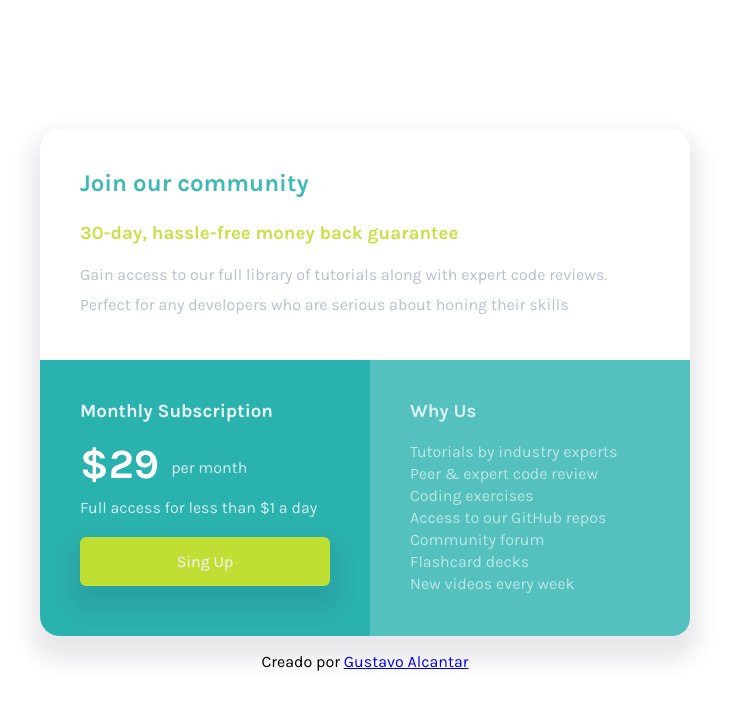
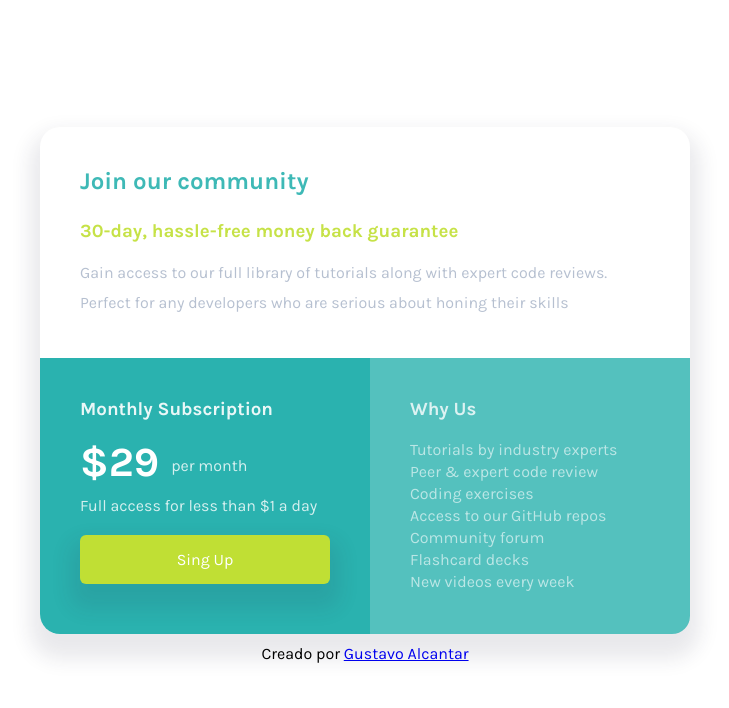
Before and after one commit to saul-gustavo/single-price-grid-component, a plain HTML site: page index.html in a window 1280 px wide. Shown: the whole page, without its empty margins (275-1004 px from the left). Drawn offline with Linux system fonts and the light colour scheme.

Commit message:
Se modifico el diseño

```diff
--- a/styles.css
+++ b/styles.css
@@ -136,7 +136,8 @@ body {
 }
 
 .attribution {
-    margin-top: 1rem;
+    text-align: center;
+    padding: 10px;
 }
 
 @media screen and (max-width: 768px) {
```
